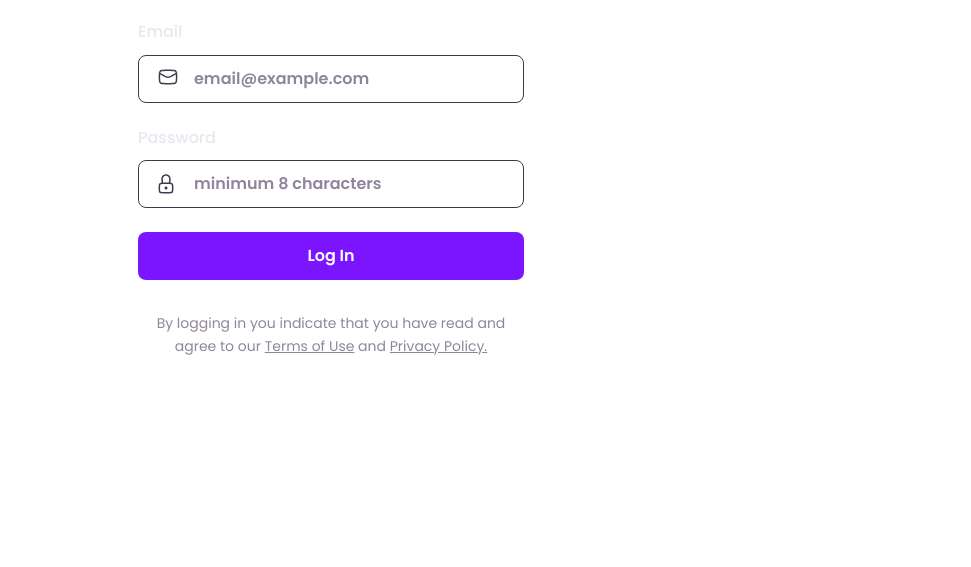
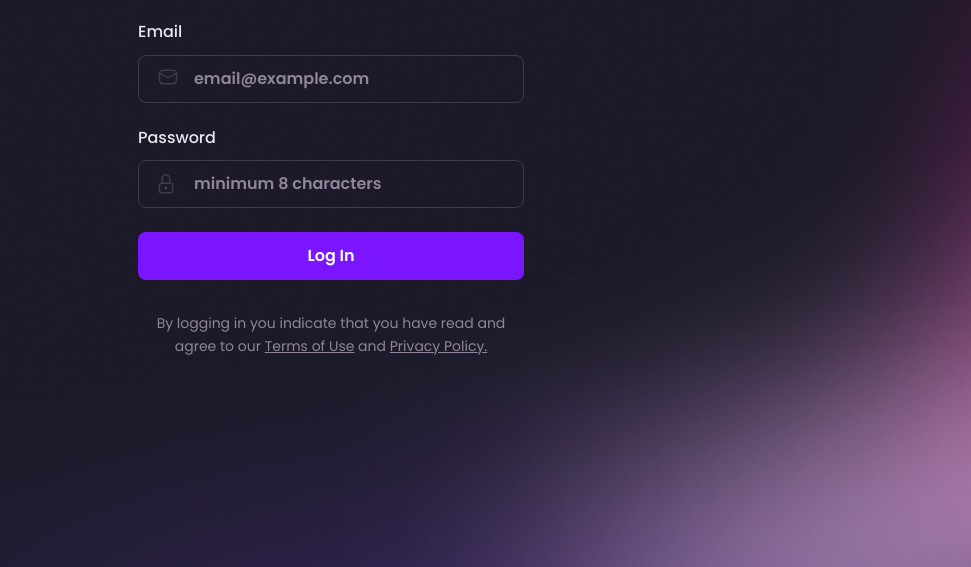
Before and after one commit to inna-shutka/login, a plain HTML site: page login-black/index.html in a window 1280 px wide. Shown: the part 233-800 px from the top of the page, without its empty margins (309-1280 px from the left). Drawn offline with Linux system fonts and the light colour scheme.

Commit message:
updated css file

```diff
--- a/login-black/style.css
+++ b/login-black/style.css
@@ -136,7 +136,7 @@
 }
 
 .login-black {
-    background-image: url(login-black/icons-black/BG.png);
+    background-image: url(../login-black/icons-black/BG.png);
     background-size: cover;
     background-repeat: no-repeat;
     background-position: center;
```
